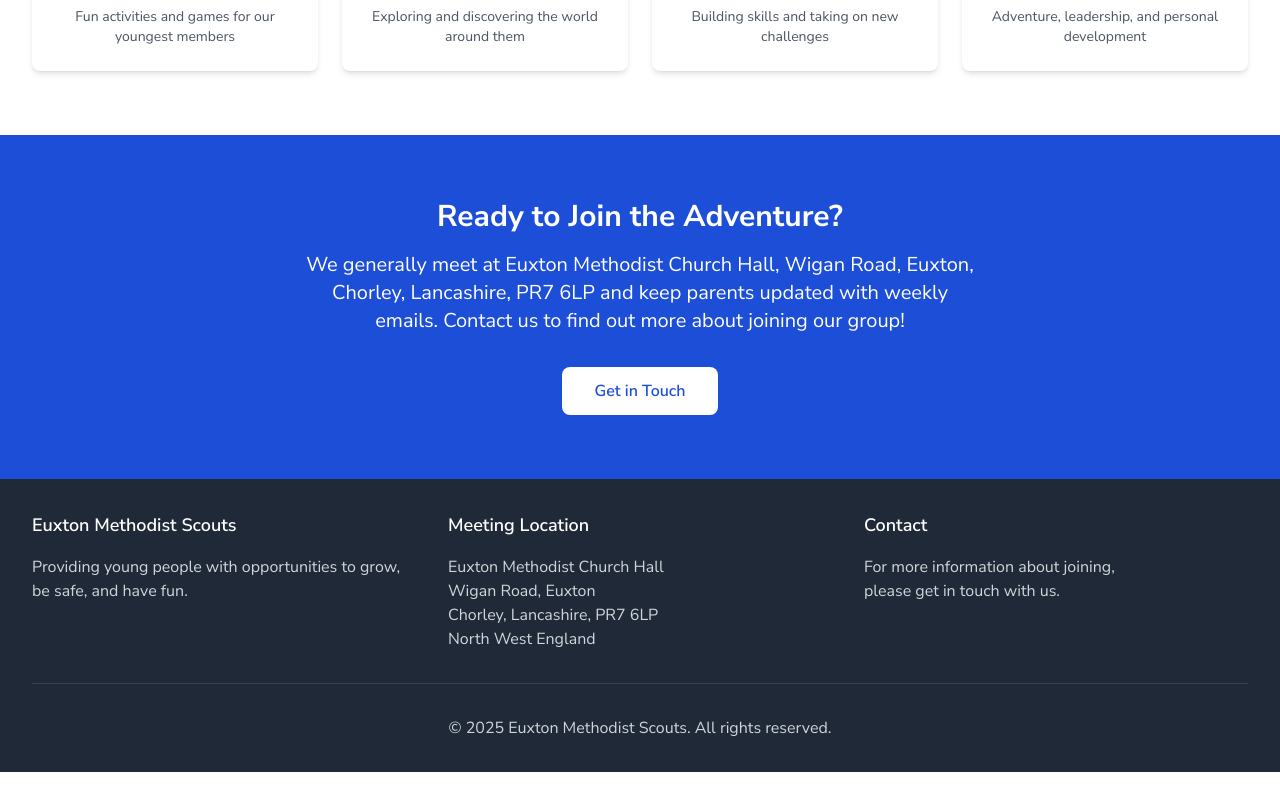
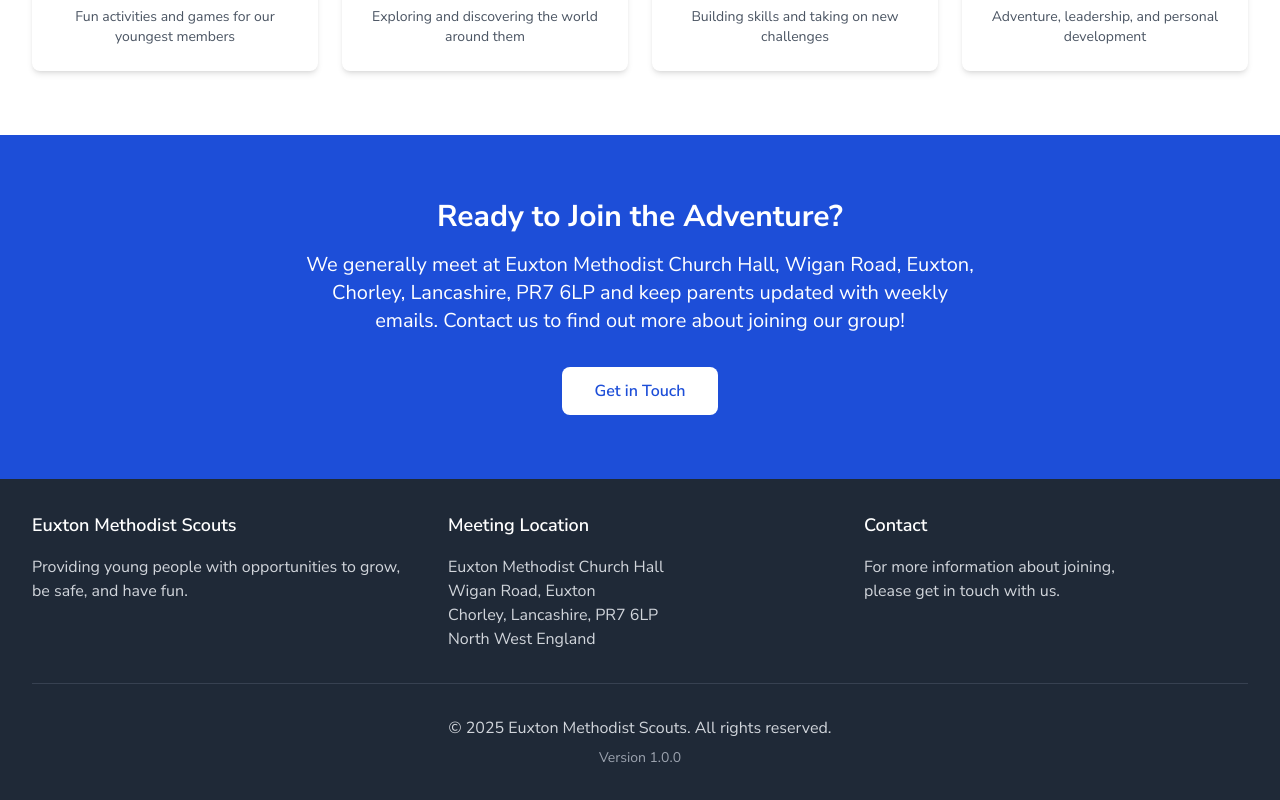
Before and after one commit to kinetic-coder/euxton-methodist-scouts, a Next.js app: page / in a window 1280 px wide. Shown: the part 1385-2185 px from the top of the page. Before the commit the page ends 2157 px from the top, so only its background shows below. Built offline with nearby package versions, Linux system fonts and the light colour scheme.

Commit message:
Add version number to footer in layout component (#17)

```diff
--- a/app/layout.tsx
+++ b/app/layout.tsx
@@ -104,6 +104,7 @@
             </div>
             <div className="mt-8 pt-8 border-t border-gray-700 text-center text-gray-300">
               <p>&copy; {new Date().getFullYear()} Euxton Methodist Scouts. All rights reserved.</p>
+              <p className="text-sm text-gray-400 mt-2">Version 1.0.0</p>
             </div>
           </div>
         </footer>
```
